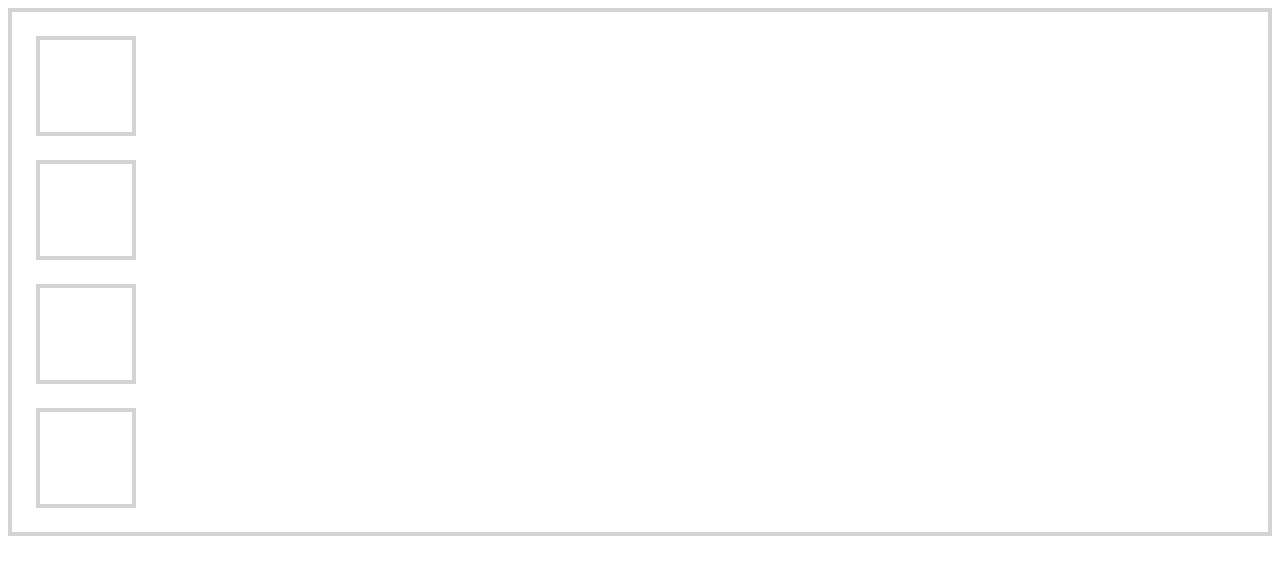
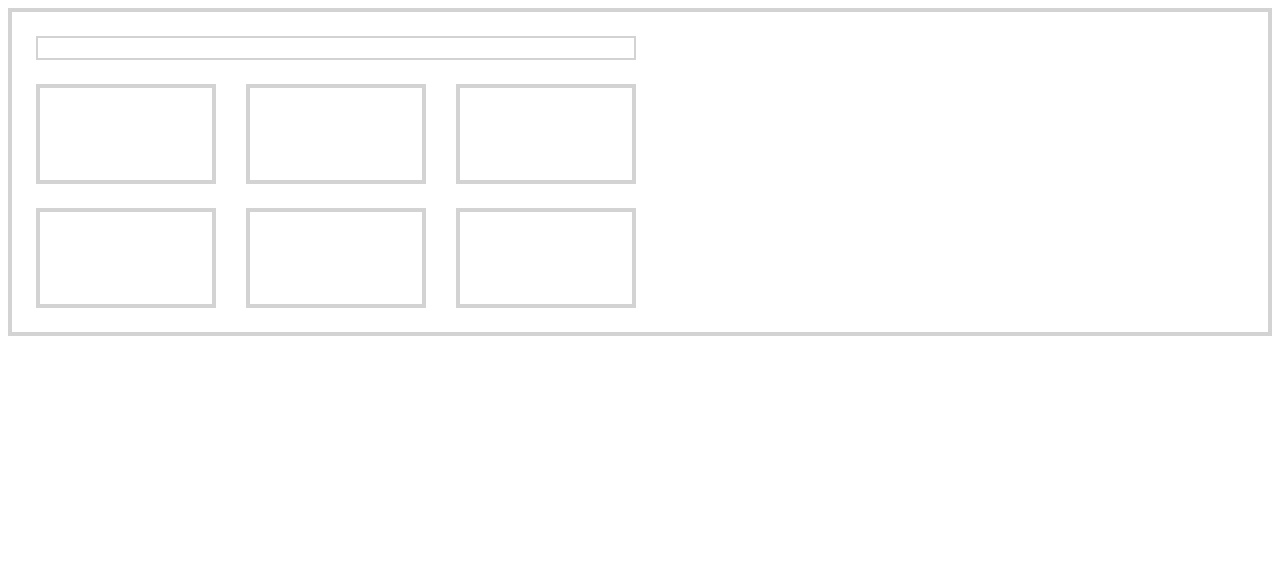
Before and after one commit to EeyonP/first-github, a plain HTML site: page CSS Best Practice/index.html in a window 1280 px wide. Drawn offline with Linux system fonts and the light colour scheme.

Commit message:
Flexbox Prac Rd.2

```diff
--- a/CSS Best Practice/index.html
+++ b/CSS Best Practice/index.html
@@ -10,10 +10,17 @@
 
 <body>
     <div class="container">
-        <div class="box"></div>
-        <div class="box"></div>
-        <div class="box"></div>
-        <div class="box box-large"></div>
+        <div class="row">
+            <div class="title"></div>
+            <div class="box-wrapper">
+                <div class="box"></div>
+                <div class="box"></div>
+                <div class="box"></div>
+                <div class="box"></div>
+                <div class="box"></div>
+                <div class="box"></div>
+            </div>
+         </div>
     </div>
 </body>
 </html>
--- a/CSS Best Practice/styles.css
+++ b/CSS Best Practice/styles.css
@@ -10,19 +10,19 @@
 .row {
     width: 100%;
     max-width: 600px;
-    margin: 0% auto
+    justify-content: center;
 }
 
 .title {
-    border: 2px solid lightgray;
-    width: 100%;
-    height: 24px;
-    margin-bottom: 24px;
+border: 2px solid lightgray;
+width: 100%;
+height: 24px;
+margin-bottom: 24px;
 }
 
-.box{
+.box {
     border: 4px solid lightgray;
-    width: 100px;
+    width: 30%;
     height: 100px;
     margin-bottom: 24px;
 }
```
